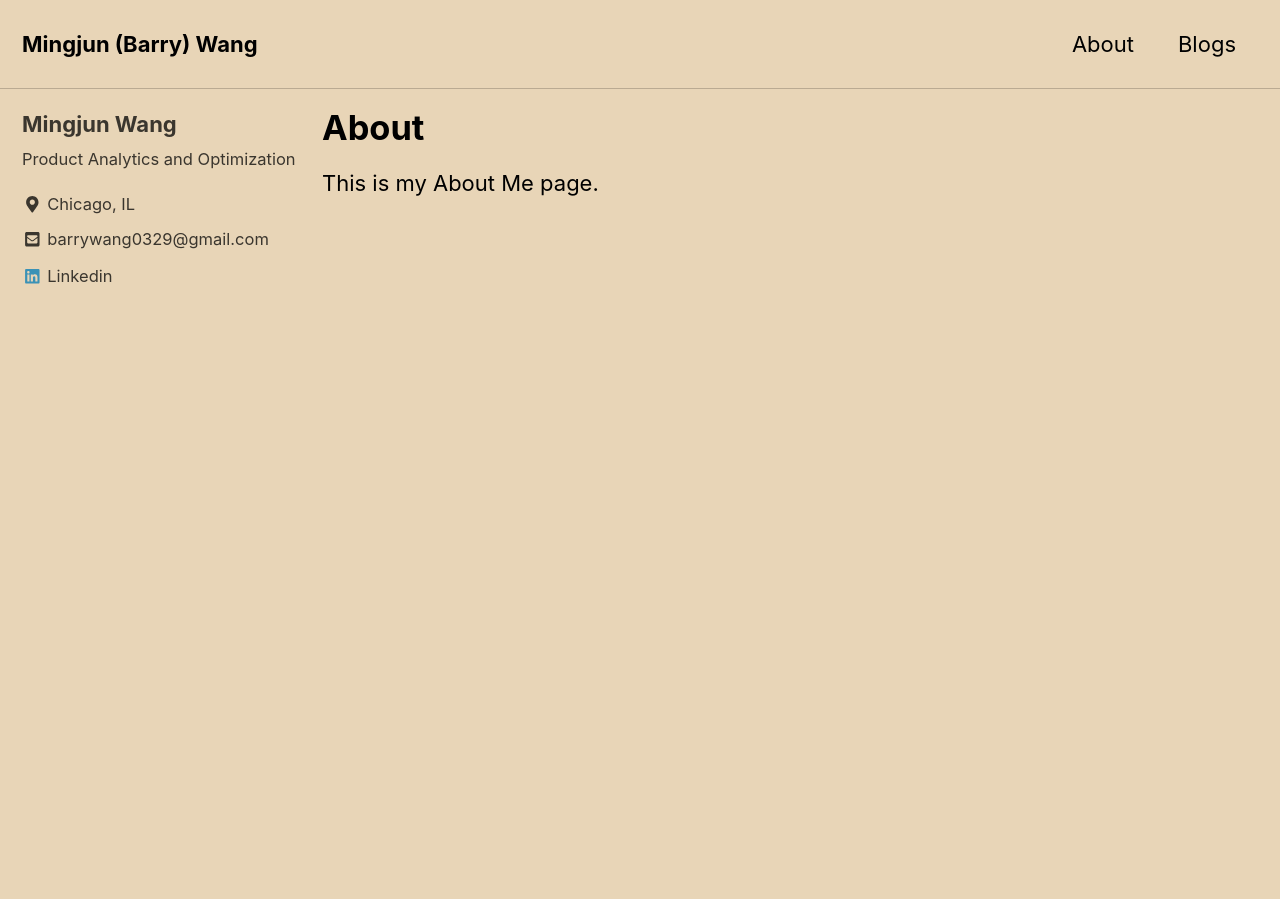
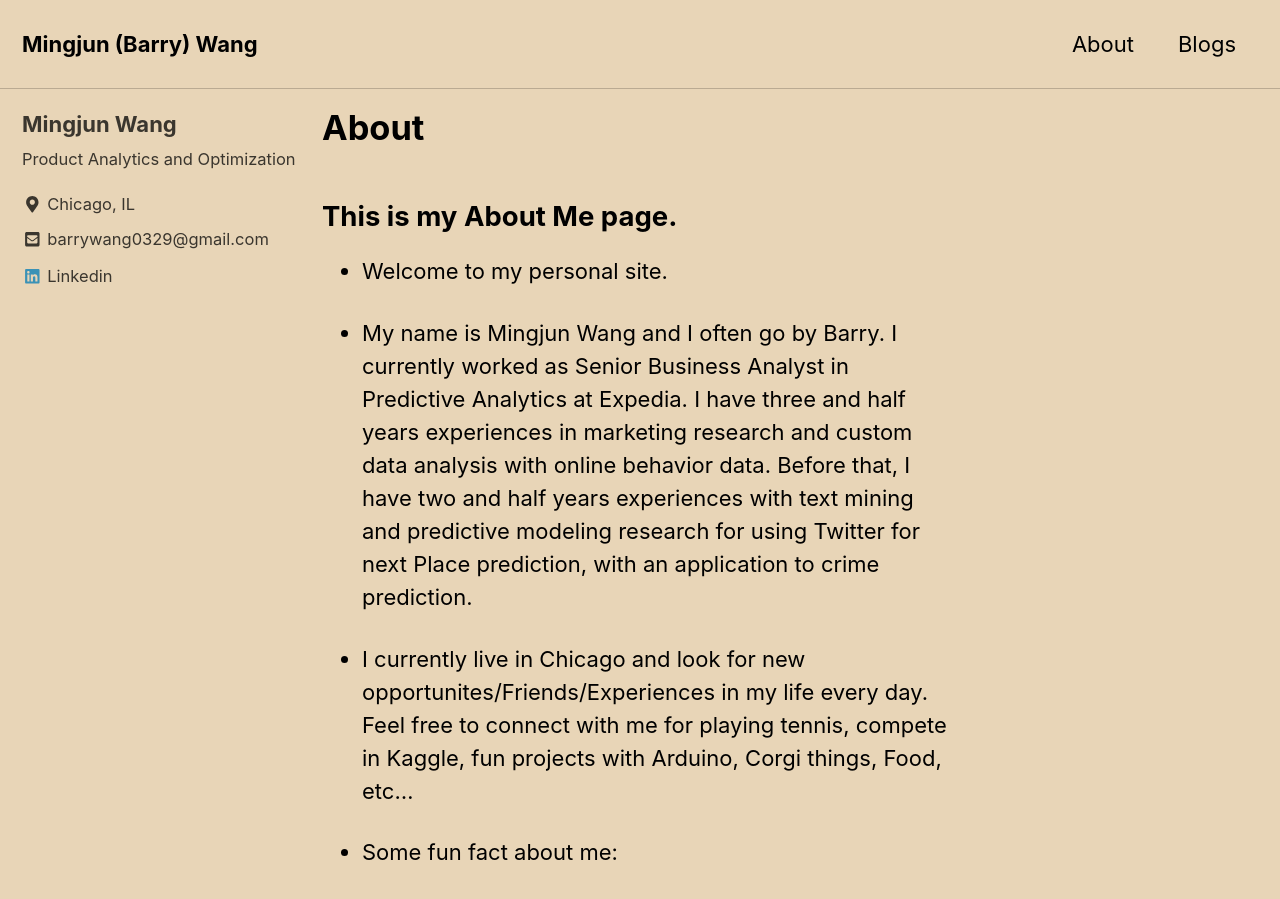
Before and after one commit to mw4ccBarry/mw4ccBarry.github.io, a Jekyll site: the page built from _pages/about.md, in a window 1280 px wide and 900 px high. Built offline with Jekyll 4.4.1, drawn with Linux system fonts in a browser that asks for light colours; cached includes are drawn as plain includes; nearby versions of some CDN libraries; some of the changed text lies outside the part shown.

Commit message:
update about me page

```diff
--- a/_pages/about.md
+++ b/_pages/about.md
@@ -6,4 +6,16 @@ author_profile: true
 comments: true
 ---
 
-This is my About Me page.
+## This is my About Me page.
+
+* Welcome to my personal site.
+
+* My name is Mingjun Wang and I often go by Barry. I currently worked as Senior Business Analyst in Predictive Analytics at Expedia. I have three and half years experiences in marketing research and custom data analysis with online behavior data. Before that, I have two and half years experiences with text mining and predictive modeling research for using Twitter for next Place prediction, with an application to crime prediction.
+
+* I currently live in Chicago and look for new opportunites/Friends/Experiences in my life every day. Feel free to connect with me for playing tennis, compete in Kaggle, fun projects with Arduino, Corgi things, Food, etc...
+
+* Some fun fact about me:
+    * I have a Corgi born in Sep 20, 2018 named Oskar
+    * I have lived in 7 cities in 2 countries for more than 3 years each in the past 25 years
+    * I have collected 16 Michelin stars
+    * I have a beautiful wife who I met in 15 years old :)
```
